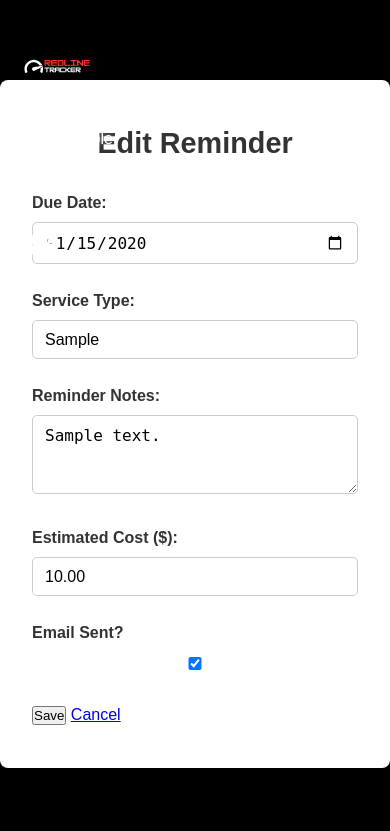
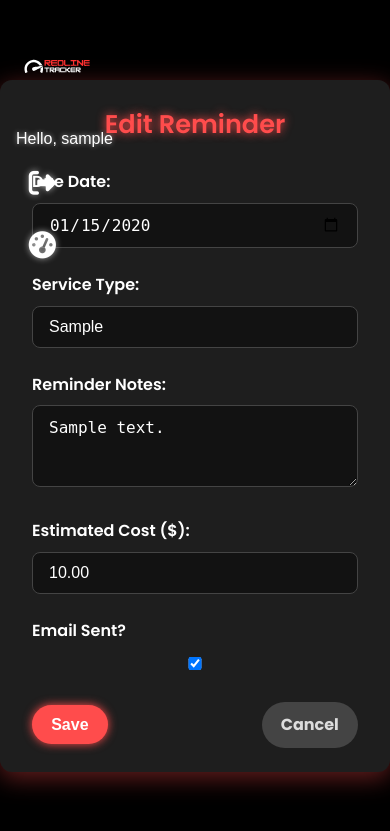
Before and after one commit to xiokevc/redline-tracker, a Django app: page /reminder/1/edit/ in a window 390 px wide. Shown: the top 831 px of the page. Run offline with Django 4.2, Linux system fonts and the light colour scheme; a user stored in the database is signed in; tables that the repository leaves empty hold one stand-in row (values such as "Sample post").

Commit message:
revised reminder and service record css;

```diff
--- a/static/tracker/css/reminder_form.css
+++ b/static/tracker/css/reminder_form.css
@@ -1,41 +1,82 @@
 .reminder-form-container {
     max-width: 500px;
     margin: 4rem auto;
-    padding: 2.5rem 2rem;
-    background-color: #ffffff;
-    border-radius: 8px;
-    box-shadow: 0 0 12px rgba(0, 0, 0, 0.1);
-    font-family: Arial, sans-serif;
-    color: #333;
+    padding: 2.5rem 3rem;
+    background-color: #1e1e1e;
+    border-radius: 12px;
+    box-shadow: 0 6px 24px rgba(255, 76, 76, 0.4);
+    font-family: 'Poppins', sans-serif;
+    color: #fff;
 }
 
 .reminder-form-container h2 {
     text-align: center;
     margin-bottom: 1.5rem;
-    font-size: 1.8rem;
-    font-weight: 700;
+    font-weight: 600;
+    font-size: 2rem;
+    color: #ff4c4c;
+    text-shadow: 0 0 10px #ff4c4c;
 }
 
 .reminder-form .form-group {
     margin-bottom: 1.5rem;
+    text-align: left;
 }
 
 .reminder-form label {
     display: block;
-    font-weight: 700;
-    margin-bottom: 0.4rem;
+    font-weight: 600;
+    margin-bottom: 0.5rem;
+    font-size: 1rem;
+    color: #fff;
+}
+
+/* Checkbox label style */
+.checkbox-label {
+    display: flex;
+    align-items: center;
+    gap: 0.5rem;
+    font-weight: 600;
+    color: #fff;
+    cursor: pointer;
+    font-size: 1rem;
+}
+
+/* Larger checkbox */
+.checkbox-label input[type="checkbox"] {
+    width: 20px;
+    height: 20px;
+    cursor: pointer;
+    accent-color: #ff4c4c;
+    border-radius: 4px;
+    border: 1px solid #444;
+    transition: box-shadow 0.3s ease;
+}
+
+.checkbox-label input[type="checkbox"]:focus {
+    outline: none;
+    box-shadow: 0 0 8px rgba(255, 76, 76, 0.7);
 }
 
 .reminder-form input,
 .reminder-form select,
 .reminder-form textarea {
     width: 100%;
-    padding: 0.6rem 0.75rem;
+    padding: 0.7rem 1rem;
     font-size: 1rem;
-    border-radius: 5px;
-    border: 1px solid #ccc;
+    border: 1px solid #444;
+    border-radius: 8px;
+    background-color: #121212;
+    color: #fff;
     box-sizing: border-box;
-    transition: border-color 0.3s ease;
+    transition: border-color 0.3s ease, box-shadow 0.3s ease;
+    resize: vertical;
+}
+
+.reminder-form input::placeholder,
+.reminder-form select::placeholder,
+.reminder-form textarea::placeholder {
+    color: #bbb;
 }
 
 .reminder-form input:focus,
@@ -43,50 +84,89 @@
 .reminder-form textarea:focus {
     border-color: #ff4c4c;
     outline: none;
+    box-shadow: 0 0 8px rgba(255, 76, 76, 0.7);
 }
 
 .error {
-    color: #b30000;
+    color: #ff6b6b;
+    background-color: #330000;
+    padding: 0.5rem 1rem;
+    border-radius: 6px;
+    font-weight: 600;
+    margin-top: 0.4rem;
     font-size: 0.9rem;
-    margin-top: 0.3rem;
 }
 
+/* Container for buttons */
+.form-actions {
+    margin-top: 1.5rem;
+    display: flex;
+    align-items: center;
+}
+
+/* Save button */
 .btn-save {
-    padding: 0.6rem 1.5rem;
+    padding: 0.75rem 1.5rem;
     background-color: #ff4c4c;
-    color: white;
+    color: #fff;
     font-weight: 700;
     border: none;
-    border-radius: 5px;
+    border-radius: 50px;
     cursor: pointer;
+    font-size: 1.1rem;
+    box-shadow: 0 0 10px #ff4c4c;
+    transition: background-color 0.3s ease, box-shadow 0.3s ease, transform 0.12s ease;
     margin-right: 1rem;
-    font-size: 1rem;
-    transition: background-color 0.3s ease;
 }
 
 .btn-save:hover,
 .btn-save:focus {
-    background-color: #ff0000;
+    background-color: #e63b3b;
+    box-shadow: 0 0 20px #e63b3b;
+    transform: translateY(-2px);
     outline: none;
 }
 
+/* Cancel button aligned right */
 .btn-cancel {
-    padding: 0.6rem 1.5rem;
-    background-color: #ccc;
-    color: #333;
+    padding: 0.75rem 1.5rem;
+    background-color: #444;
+    color: #ddd;
     text-decoration: none;
-    border-radius: 5px;
+    border-radius: 50px;
     font-weight: 700;
-    font-size: 1rem;
+    font-size: 1.1rem;
     cursor: pointer;
     display: inline-block;
+    border: none;
     transition: background-color 0.3s ease, color 0.3s ease;
-    border: none;
+    margin-left: auto;
 }
 
 .btn-cancel:hover,
 .btn-cancel:focus {
-    background-color: #999;
-    color: white;
+    background-color: #666;
+    color: #fff;
     outline: none;
 }
+
+/* Responsive */
+@media (max-width: 768px) {
+    .reminder-form-container {
+        padding: 1.5rem 2rem;
+    }
+
+    .reminder-form-container h2 {
+        font-size: 1.6rem;
+    }
+
+    .btn-save,
+    .btn-cancel {
+        font-size: 1rem;
+        padding: 0.65rem 1.2rem;
+    }
+}
+
+.calendar-icon {
+    color: white;
+}
--- a/static/tracker/css/vehicle_detail.css
+++ b/static/tracker/css/vehicle_detail.css
@@ -16,7 +16,7 @@
 .vehicle-page-wrapper {
     position: relative;
     min-height: 100vh;
-    background: url("https://43771328.fs1.hubspotusercontent-na1.net/hubfs/43771328/shutterstock_2470156997.jpg") center center / cover no-repeat;
+    background: url("https://cdn.wallpapersafari.com/92/38/ieUAW6.jpg") center center / cover no-repeat;
     display: flex;
     flex-direction: column;
 }
--- a/tracker/templates/tracker/reminder_confirm_delete.html
+++ b/tracker/templates/tracker/reminder_confirm_delete.html
@@ -19,11 +19,11 @@
 
     <form method="post" class="delete-form">
         {% csrf_token %}
-        <button type="submit" class="btn confirm">Yes, delete</button>
+        <button type="submit" class="btn-confirm">Yes, delete</button>
         {% if object.vehicle %}
-            <a href="{% url 'tracker:vehicle-detail' object.vehicle.pk %}" class="btn cancel">Cancel</a>
+            <a href="{% url 'tracker:vehicle-detail' object.vehicle.pk %}" class="btn-cancel">Cancel</a>
         {% else %}
-            <a href="{% url 'tracker:vehicle-list' %}" class="btn cancel">Cancel</a>
+            <a href="{% url 'tracker:vehicle-list' %}" class="btn-cancel">Cancel</a>
         {% endif %}
     </form>
 </div>
--- a/tracker/templates/tracker/reminder_form.html
+++ b/tracker/templates/tracker/reminder_form.html
@@ -1,6 +1,5 @@
 {% extends "tracker/base.html" %}
 {% load static %}
-{% include 'tracker/navbar.html' %}
 
 {% block title %}
     {% if form.instance.pk %}Edit Reminder{% else %}Add Reminder{% endif %}
@@ -14,25 +13,37 @@
 <div class="reminder-form-container">
     <h2>{% if form.instance.pk %}Edit Reminder{% else %}Add Reminder{% endif %}</h2>
 
-    <form method="post" class="reminder-form">
+    <form method="post" class="reminder-form" novalidate>
         {% csrf_token %}
         {% for field in form %}
             <div class="form-group">
+                {% if field.name == "email_sent" %}
+                    <label class="checkbox-label">
+                        {{ field }}
+                        {{ field.label }}
+                    </label>
+                    {% if field.errors %}
+                        <div class="error">{{ field.errors|striptags }}</div>
+                    {% endif %}
+                {% else %}
                     {{ field.label_tag }}
                     {{ field }}
                     {% if field.errors %}
                         <div class="error">{{ field.errors|striptags }}</div>
                     {% endif %}
+                {% endif %}
             </div>
         {% endfor %}
 
-        <button type="submit" class="btn save">Save</button>
+        <div class="form-actions" style="display: flex; justify-content: space-between; align-items: center; margin-top: 1.5rem;">
+            <button type="submit" class="btn-save">Save</button>
 
             {% if form.instance.vehicle %}
-            <a href="{% url 'tracker:vehicle-detail' form.instance.vehicle.pk %}" class="btn cancel">Cancel</a>
+                <a href="{% url 'tracker:vehicle-detail' form.instance.vehicle.pk %}" class="btn-cancel">Cancel</a>
             {% else %}
-            <a href="{% url 'tracker:vehicle-list' %}" class="btn cancel">Cancel</a>
+                <a href="{% url 'tracker:vehicle-list' %}" class="btn-cancel">Cancel</a>
             {% endif %}
+        </div>
     </form>
 </div>
 {% endblock %}
--- a/tracker/templates/tracker/service_record_confirm_delete.html
+++ b/tracker/templates/tracker/service_record_confirm_delete.html
@@ -19,13 +19,13 @@
 
     <form method="post" class="delete-form">
         {% csrf_token %}
-        <button type="submit" class="btn confirm">Yes, delete</button>
+        <button type="submit" class="btn-confirm">Yes, delete</button>
 
         {# Cancel button safely redirects even if vehicle is missing #}
         {% if object.vehicle %}
-            <a href="{% url 'tracker:vehicle-detail' object.vehicle.pk %}" class="btn cancel">Cancel</a>
+            <a href="{% url 'tracker:vehicle-detail' object.vehicle.pk %}" class="btn-cancel">Cancel</a>
         {% else %}
-            <a href="{% url 'tracker:vehicle-list' %}" class="btn cancel">Cancel</a>
+            <a href="{% url 'tracker:vehicle-list' %}" class="btn-cancel">Cancel</a>
         {% endif %}
     </form>
 </div>
--- a/tracker/templates/tracker/vehicle_list.html
+++ b/tracker/templates/tracker/vehicle_list.html
@@ -1,6 +1,5 @@
 {% extends "tracker/base.html" %}
 {% load static %}
-{% include 'tracker/navbar.html' %}
 
 {% block title %}Your Vehicles{% endblock %}
 
```
Also changed, not shown: static/tracker/css/reminder_confirm_delete.css (+50 -21 lines), static/tracker/css/service_record_confirm_delete.css (+50 -21 lines), static/tracker/css/service_record_form.css (+80 -30 lines), static/tracker/css/vehicle_form.css (+67 -30 lines), static/tracker/css/vehicle_list.css (+14 -0 lines), tracker/templates/tracker/service_record_form.html (+12 -11 lines). Lines whose indentation alone changed are shown as unchanged.
